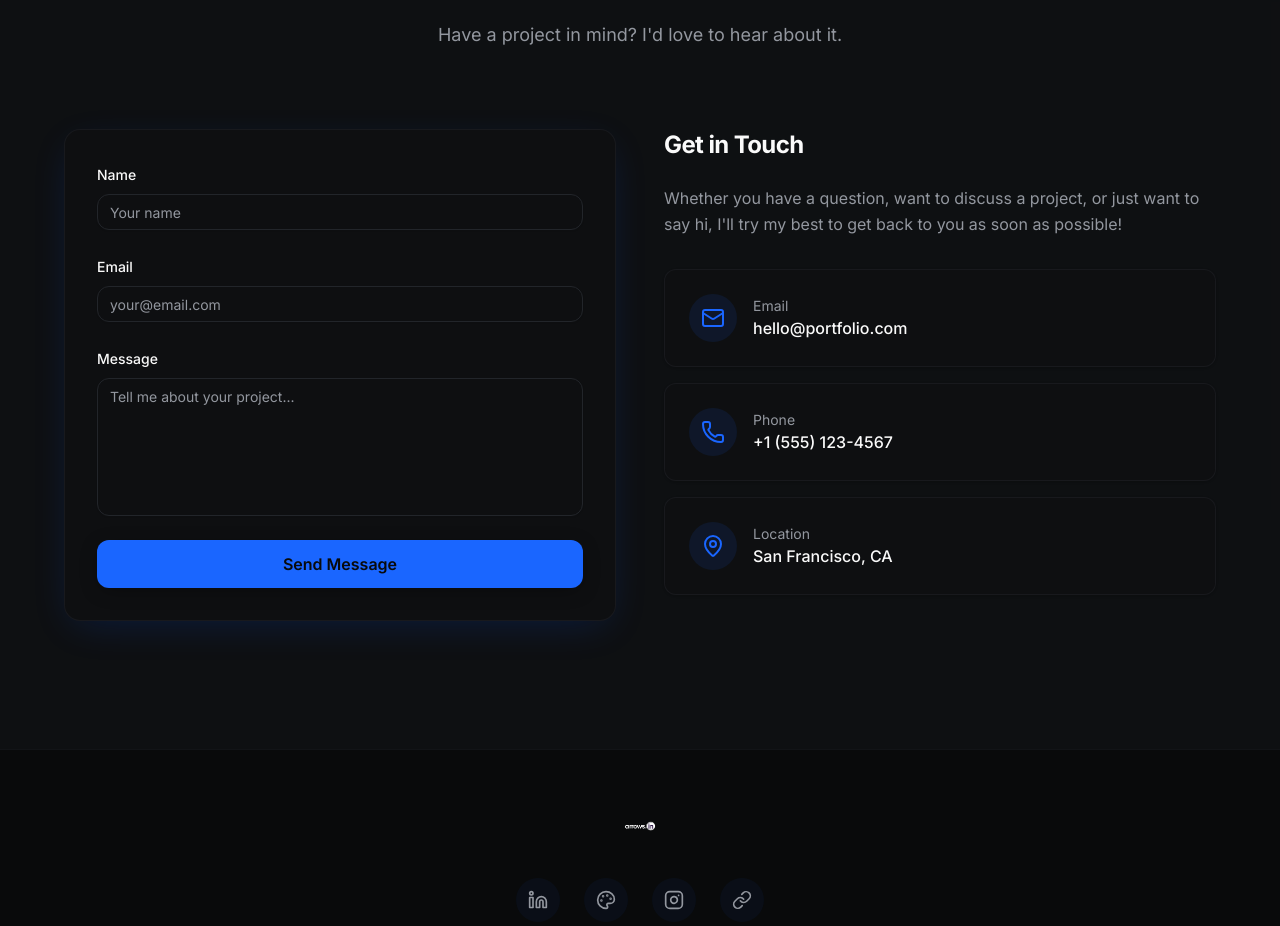
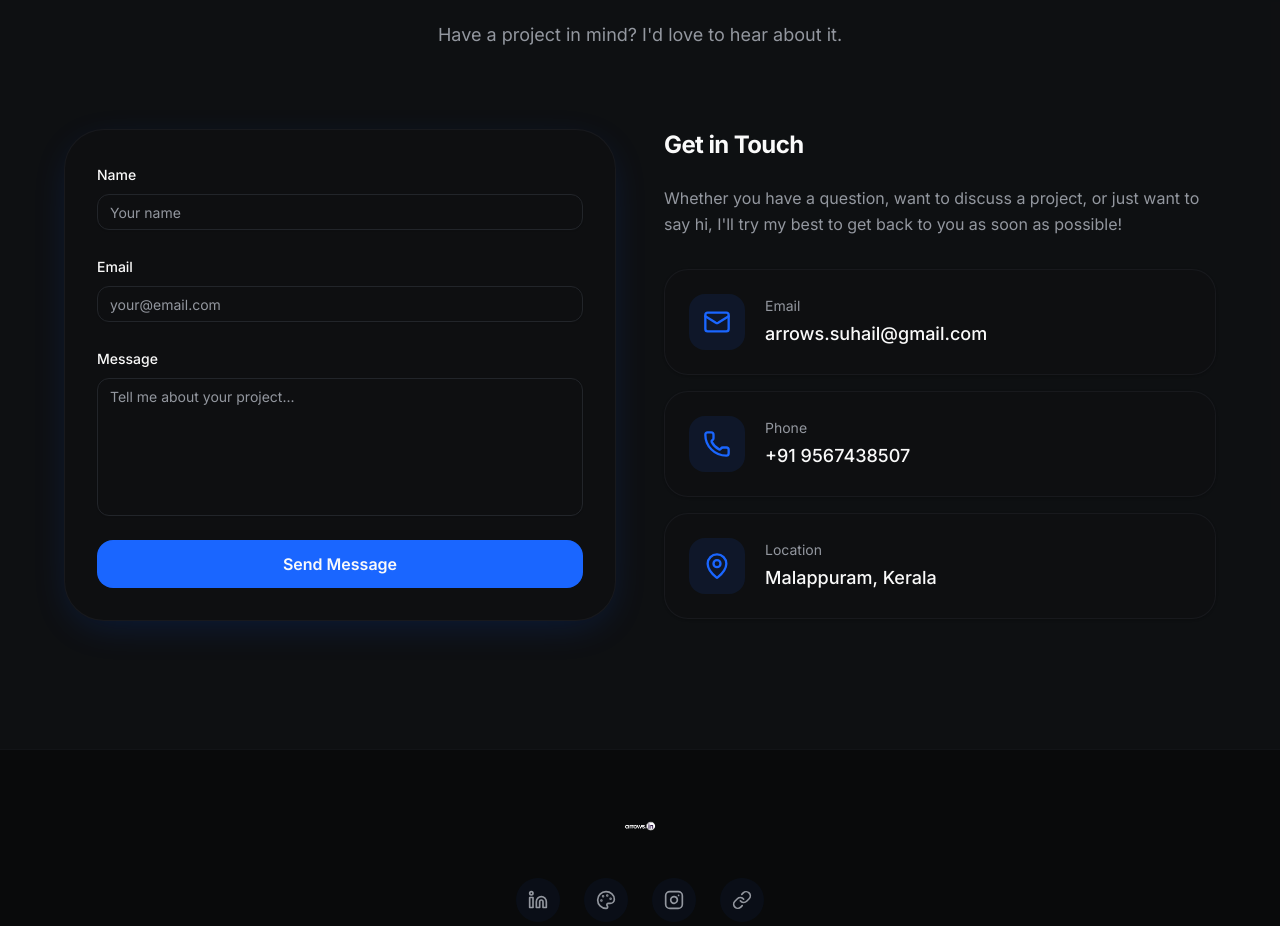
Before and after one commit to arrowssuhail-oss/arrowsdesign, a Next.js app in the folder web/: page / in a window 1280 px wide. Shown: the part 4825-5751 px from the top of the page. Built offline with nearby package versions, Linux system fonts and the light colour scheme.

Commit message:
feat: Initialize new web project with Next.js, Tailwind CSS, Radix UI, global styles, and new components.

```diff
--- a/web/src/components/Contact.tsx
+++ b/web/src/components/Contact.tsx
@@ -30,9 +30,9 @@ export default function Contact() {
   };
 
   const contactInfo = [
-    { icon: Mail, label: 'Email', value: 'hello@portfolio.com' },
-    { icon: Phone, label: 'Phone', value: '+1 (555) 123-4567' },
-    { icon: MapPin, label: 'Location', value: 'San Francisco, CA' },
+    { icon: Mail, label: 'Email', value: 'arrows.suhail@gmail.com' },
+    { icon: Phone, label: 'Phone', value: '+91 9567438507' },
+    { icon: MapPin, label: 'Location', value: 'Malappuram, Kerala' },
   ];
 
   return (
@@ -62,7 +62,7 @@ export default function Contact() {
             viewport={{ once: true }}
             transition={{ duration: 0.6 }}
           >
-            <Card className="rounded-2xl border-border/50 shadow-elegant">
+            <Card className="rounded-[2.5rem] border-border/50 shadow-elegant bg-card hover-lift transition-all duration-500 hover:border-accent/30">
               <CardContent className="p-8">
                 <form onSubmit={handleSubmit} className="space-y-6">
                   {/* Name Field */}
@@ -128,7 +128,7 @@ export default function Contact() {
                   <Button
                     type="submit"
                     size="lg"
-                    className="w-full rounded-xl text-base font-semibold"
+                    className="w-full rounded-2xl text-base font-semibold bg-accent hover:bg-accent/90 text-accent-foreground shadow-glow-accent transition-all duration-300 transform hover:scale-[1.02] active:scale-[0.98]"
                   >
                     Send Message
                   </Button>
@@ -163,14 +163,14 @@ export default function Contact() {
                   viewport={{ once: true }}
                   transition={{ duration: 0.5, delay: index * 0.1 }}
                 >
-                  <Card className="rounded-xl border-border/50 hover:border-primary/30 transition-all duration-300">
-                    <CardContent className="p-6 flex items-center gap-4">
-                      <div className="w-12 h-12 rounded-full bg-primary/10 flex items-center justify-center">
-                        <item.icon className="h-6 w-6 text-primary" />
+                  <Card className="rounded-3xl border-border/50 hover:border-accent/30 transition-all duration-500 bg-card hover-lift group">
+                    <CardContent className="p-6 flex items-center gap-5">
+                      <div className="w-14 h-14 rounded-2xl bg-accent/10 flex items-center justify-center group-hover:bg-accent/20 transition-colors duration-300">
+                        <item.icon className="h-7 w-7 text-accent" />
                       </div>
                       <div>
-                        <p className="text-sm text-muted-foreground">{item.label}</p>
-                        <p className="font-medium">{item.value}</p>
+                        <p className="text-sm text-muted-foreground mb-1">{item.label}</p>
+                        <p className="text-lg font-medium group-hover:text-accent transition-colors duration-300">{item.value}</p>
                       </div>
                     </CardContent>
                   </Card>
```
